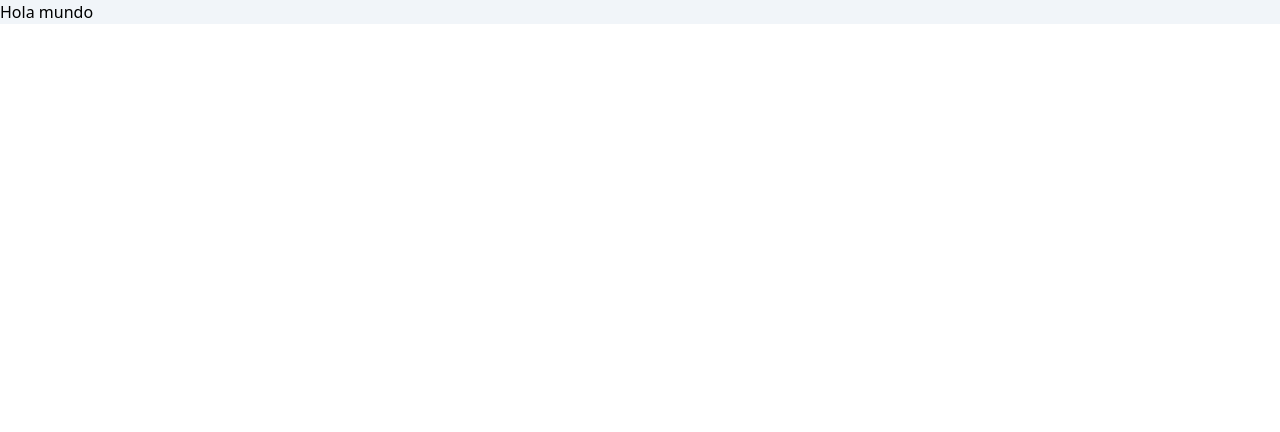
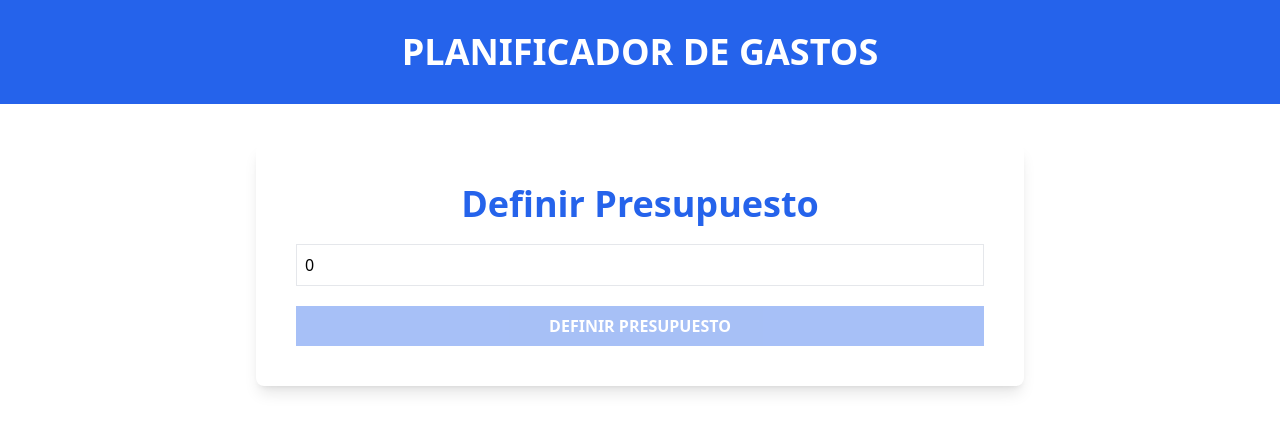
Before and after one commit to DavidMV97/control-gastos-contextapi, a React (Vite) app: page / in a window 1280 px wide. Shown: the top 432 px of the page. Built offline with nearby package versions, Linux system fonts and the light colour scheme.

Commit message:
Creando formulario presupuesto

```diff
--- a/src/App.tsx
+++ b/src/App.tsx
@@ -1,8 +1,18 @@
+import BudgetForm from "./components/BudgetForm"
+
 function App() {
 
   return (
     <>
-      <h1 className="bg-slate-100" >Hola mundo</h1>
+      <header className="bg-blue-600 py-8 max-h-72">
+        <h1 className="uppercase text-center font-black text-4xl text-white">
+          Planificador de gastos
+        </h1>
+      </header>
+
+      <div className="max-w-3xl mx-auto bg-white shadow-lg rounded-lg mt-10 p-10" >
+        <BudgetForm />
+      </div>
     </>
   )
 }
--- /dev/null
+++ b/src/components/BudgetForm.tsx
@@ -0,0 +1,39 @@
+import { useMemo, useState } from "react"
+
+export default function BudgetForm() {
+
+    const [budget, setBudget] = useState(0)
+
+    const handleChange = (e: React.ChangeEvent<HTMLInputElement>) => {
+        setBudget(e.target.valueAsNumber)
+    }
+
+    const isValid = useMemo(() => {
+        return isNaN(budget) || budget <= 0
+    }, [budget])
+
+
+    return (
+        <form className="space-y-5">
+            <div className="flex flex-col space-y-5">
+                <label htmlFor="budget" className="text-4xl text-blue-600 font-bold text-center" >
+                    Definir Presupuesto
+                </label>
+                <input
+                    type="number"
+                    name="budget"
+                    id="budget"
+                    value={budget}
+                    onChange={handleChange }
+                    placeholder="Define tu presupuesto"
+                    className="w-full bg-white border border-gray-200 p-2" />
+            </div>
+
+            <input type="submit" value="Definir Presupuesto"
+                className="bg-blue-600 hover:bg-blue-700 cursor-pointer disabled:opacity-40 w-full p-2 text-white font-black uppercase"
+                disabled={isValid}
+            />
+
+        </form>
+    )
+}
```
